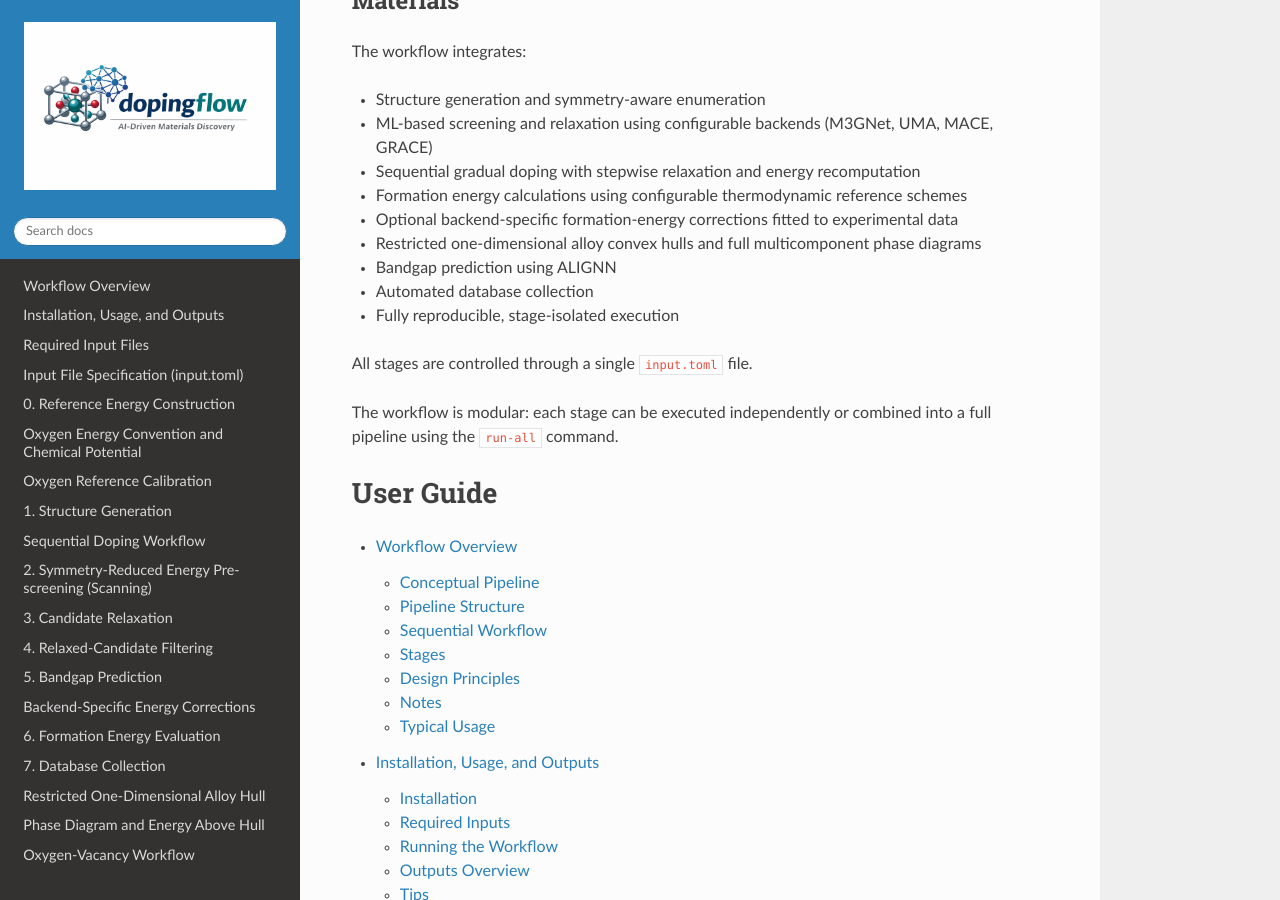
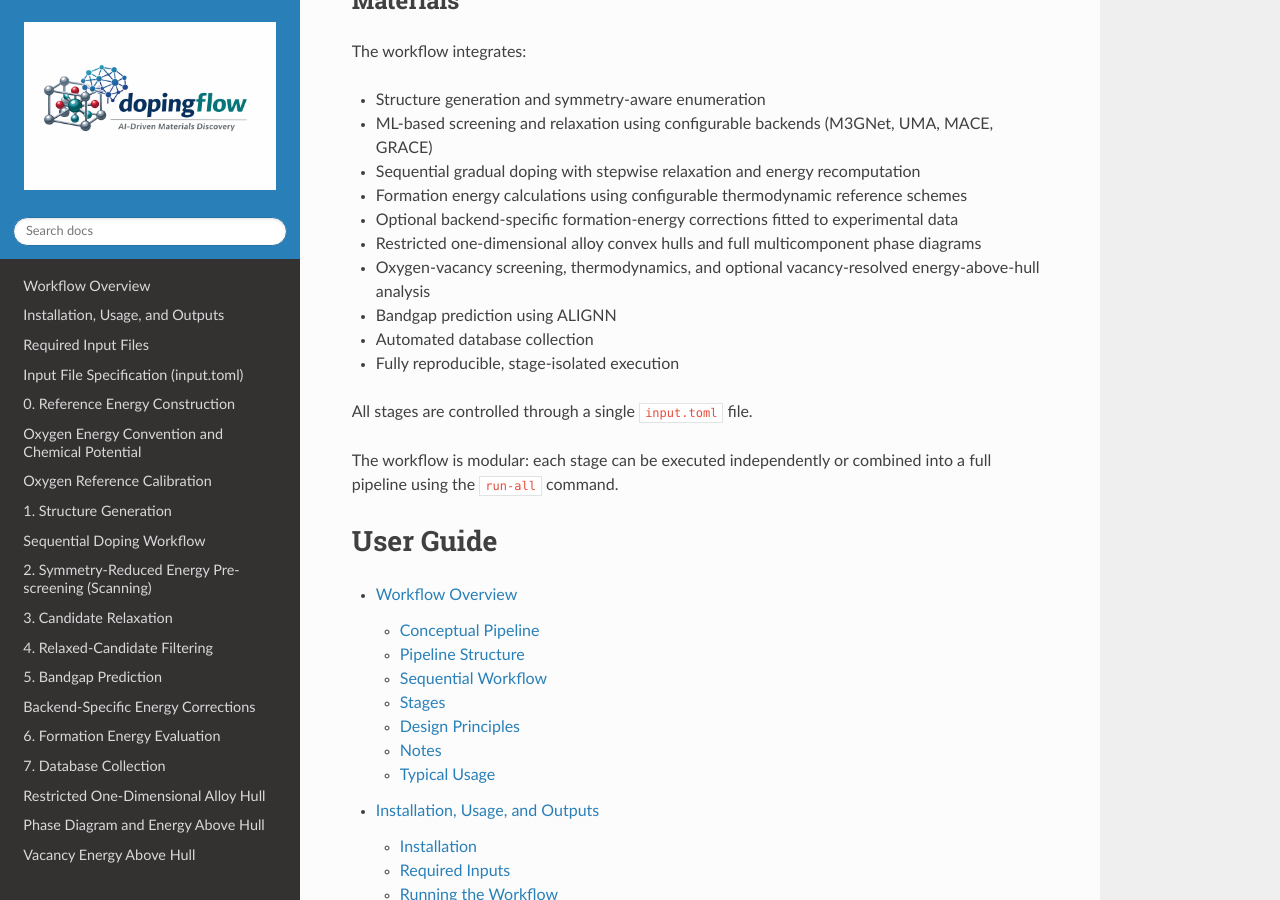
Before and after one commit to KazemZh/dopingflow, a Sphinx documentation site: the page built from docs/source/index.rst, in a window 1280 px wide and 900 px high, scrolled down 608 px. Built offline with Sphinx 7.4.7 and the Read the Docs theme 3.1.0, drawn with Linux system fonts in a browser that asks for light colours; some of the changed text lies outside the part shown.

Commit message:
Index vacancy energy-above-hull documentation

```diff
--- a/docs/source/index.rst
+++ b/docs/source/index.rst
@@ -18,6 +18,7 @@
 - Formation energy calculations using configurable thermodynamic reference schemes
 - Optional backend-specific formation-energy corrections fitted to experimental data
 - Restricted one-dimensional alloy convex hulls and full multicomponent phase diagrams
+- Oxygen-vacancy screening, thermodynamics, and optional vacancy-resolved energy-above-hull analysis
 - Bandgap prediction using ALIGNN
 - Automated database collection
 - Fully reproducible, stage-isolated execution
@@ -63,6 +64,7 @@
    methods/database
    methods/alloy_hull
    methods/phase_diagram
+   methods/vacancy_energy_above_hull
    methods/vacancies
    methods/surfaces
 
```
